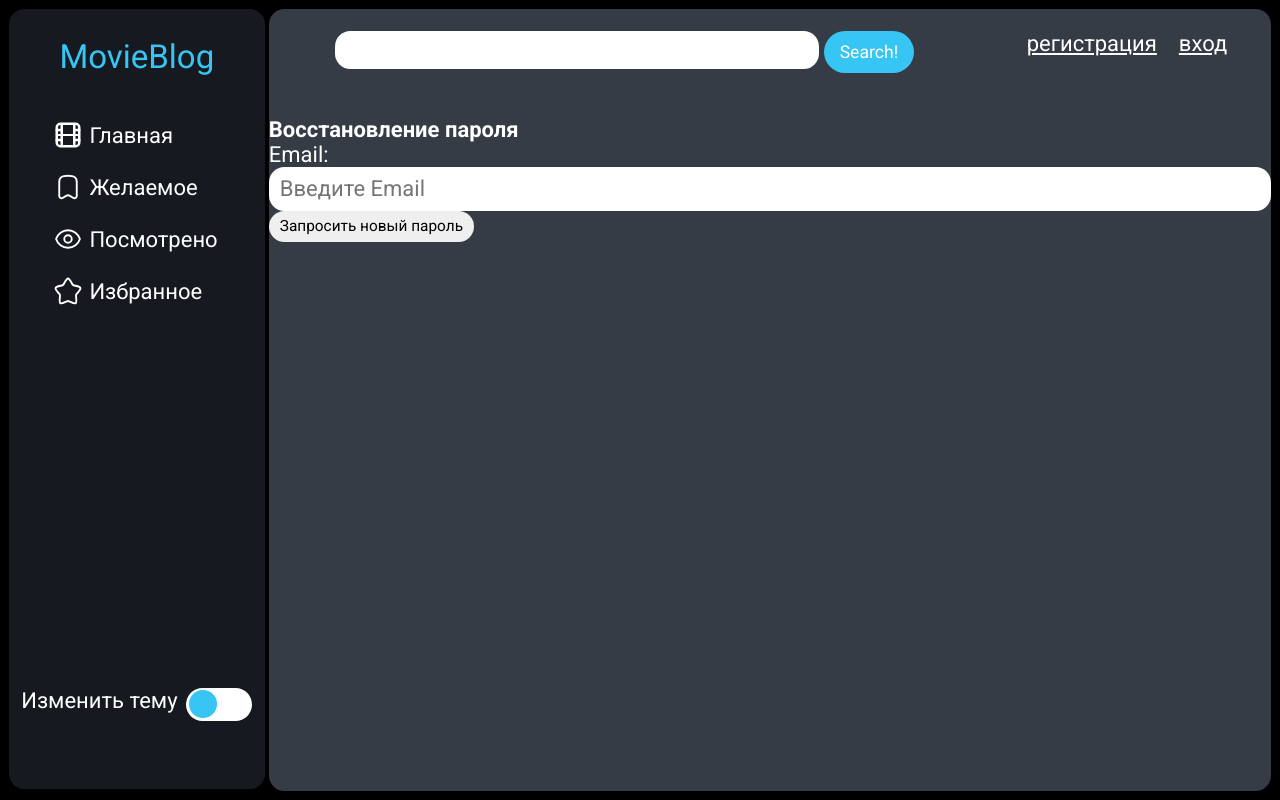
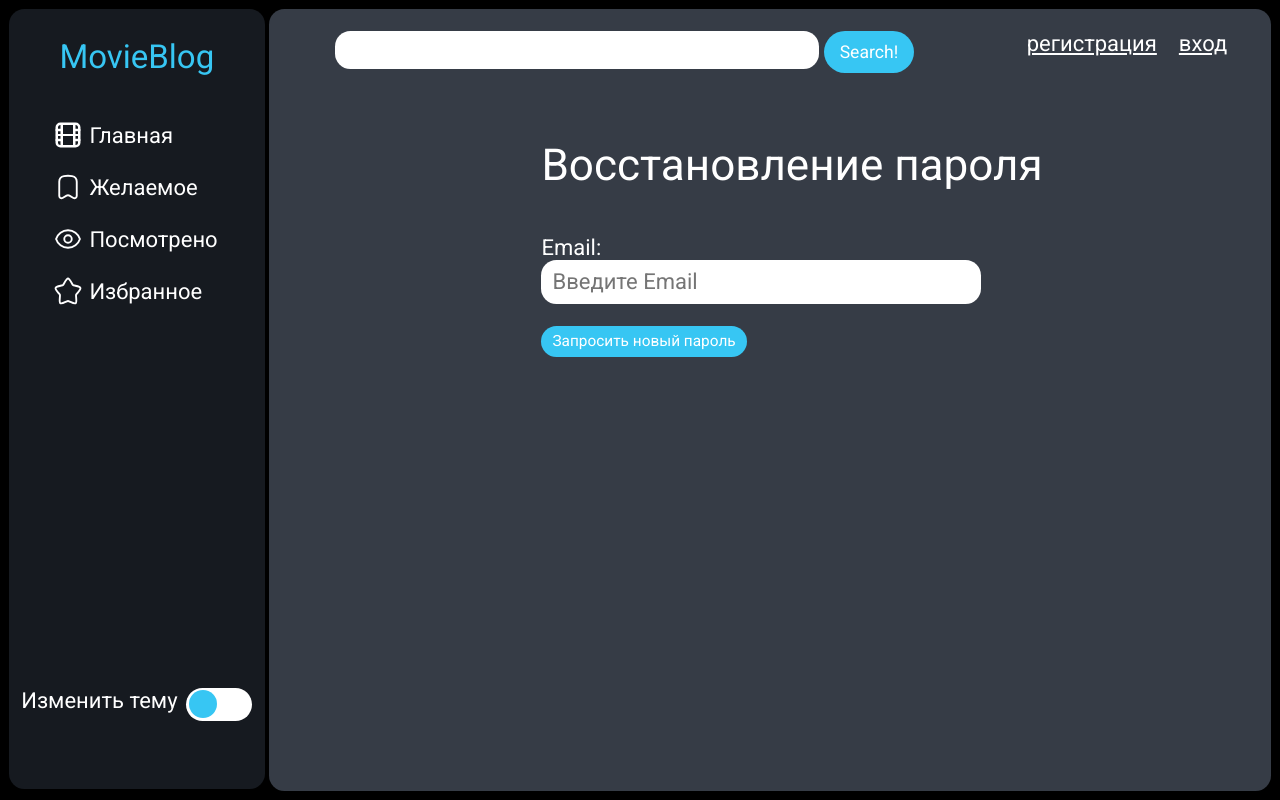
Before and after one commit to LemeshkinaVeronika/Online_cinema, a Django app: page /user/password_reset/ in a window 1280 px wide. Run offline with Django 4.2, Linux system fonts and the light colour scheme; parts of the project's set-up code (start-up, migrations or seed data) failed here and were passed over; some libraries are stand-ins or nearby versions.

Commit message:
frontend for password reset

```diff
--- a/project_tracker/movieblog/static/js/script.js
+++ b/project_tracker/movieblog/static/js/script.js
@@ -57,7 +57,7 @@ document.addEventListener('DOMContentLoaded', function() {
         fetch(request)
               .then((response) => {
                   if(response.status === 401) {
-                      window.location.href = '/login'
+                      window.location.href = '/user/login'
                   }
                   else {
                       return response.json()
@@ -94,7 +94,7 @@ document.addEventListener('DOMContentLoaded', function() {
           fetch(request)
                 .then((response) => {
                     if(response.status === 401) {
-                        window.location.href = '/login'
+                        window.location.href = '/user/login'
                     }
                     else {
                         return response.json()
--- a/project_tracker/user_app/templates/user_app/login.html
+++ b/project_tracker/user_app/templates/user_app/login.html
@@ -20,7 +20,7 @@
             </form>
             <div>
                 <span class="micro-text">
-                    {% comment %} Забыли пароль? <a href="{% url 'user_app:password-reset' %}" class="micro-text">Сбросить пароль</a> {% endcomment %}
+                    Забыли пароль? <a href="{% url 'user_app:password_reset' %}" class="micro-text entrance__link link link-item">Сбросить пароль</a>
                 </span>
             </div>
         </div>
--- a/project_tracker/user_app/templates/user_app/password_reset.html
+++ b/project_tracker/user_app/templates/user_app/password_reset.html
@@ -1,14 +1,20 @@
 {% extends 'movieblog/base.html' %}
 
 {% block content %}
+<div class="content">
+    <div class="login-block">
         <div class = "container mt-3">
             <div class = "col-6">
-            <h1>Восстановление пароля</h1>
+                <span class="name entrance-title">Восстановление пароля</span>
                 <form method="POST">
                     {% csrf_token %}
+                    <div class="form-group">
                         {{ form.as_p }}
-                <button type="submit" class="btn btn-danger mt-3">Запросить новый пароль</button>
+                    </div>
+                    <button type="submit" class="btn btn-outline-success link-border">Запросить новый пароль</button>
                 </form>
             </div>
         </div>
+    </div>
+</div>
 {% endblock %}
--- a/project_tracker/user_app/templates/user_app/password_reset_complete.html
+++ b/project_tracker/user_app/templates/user_app/password_reset_complete.html
@@ -1,9 +1,9 @@
 {% extends 'movieblog/base.html' %}
 
 {% block content %}
-<div class="container mt-3">
+<div class="content">
     <h2>Вы успешно обновили пароль</h2>
     <p>Ваш пароль заменен на новый!</p>
-    <a href="{% url 'user_app:login' %}" class="btn btn-danger mt-3">Войти</a>
+    <a href="{% url 'user_app:login' %}" class="entrance__link link link-item">Войти</a>
 </div>
 {% endblock %}
--- a/project_tracker/user_app/templates/user_app/password_reset_confirm.html
+++ b/project_tracker/user_app/templates/user_app/password_reset_confirm.html
@@ -1,6 +1,7 @@
 {% extends 'movieblog/base.html' %}
 
 {% block content %}
+<div class="content">
     {div class = "container mt-3"}
         {div class = "col-6"}
             <h1>Восстановление пароля</h1>
@@ -8,7 +9,8 @@
                 {% csrf_token %}
                 {{ form.as_p }}
                 <button type="submit" class="btn btn-danger mt-3">Сохранить</button>
-</form>
-</div>
+            </form>
+        </div>
+    </div>
 </div>
 {% endblock %}
--- a/project_tracker/user_app/templates/user_app/password_reset_done.html
+++ b/project_tracker/user_app/templates/user_app/password_reset_done.html
@@ -2,7 +2,7 @@
 {% load i18n %}
 
 {% block content %}
-<div class="container mt-3">
+<div class="content">
     <h2>Ссылка для смены пароля отправлена на вашу почту.</h2>
 </div>
 {% endblock %}
```
Also changed, not shown: project_tracker/movieblog/views.py (+6 -4 lines), project_tracker/db.sqlite3. Lines whose indentation alone changed are shown as unchanged.
